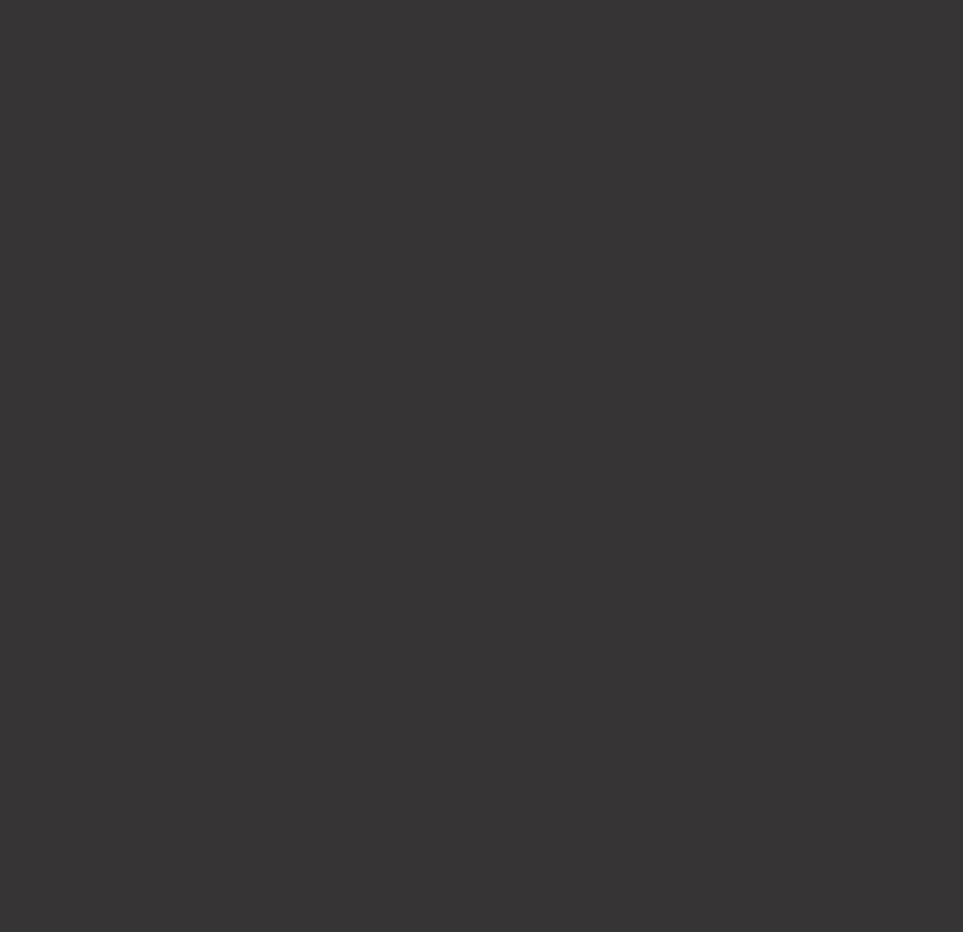
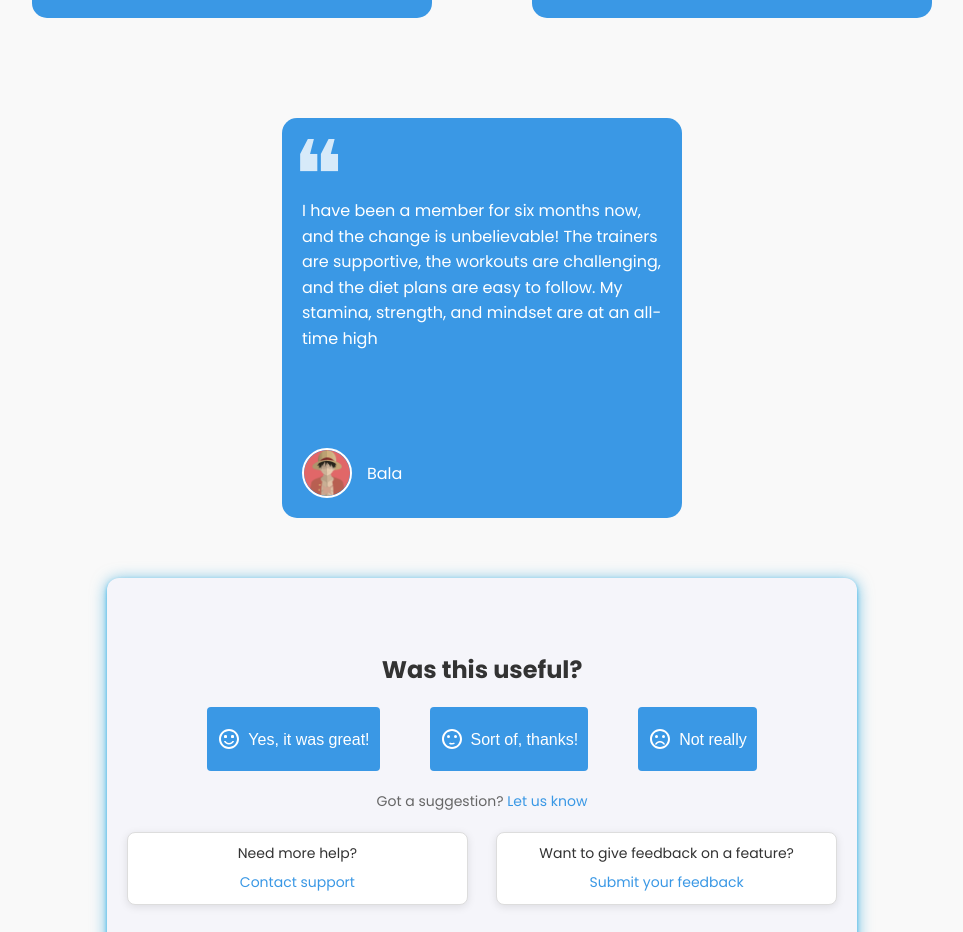
Before and after one commit to APBSS/App-Dev-Lab, a React (Create React App) app in the folder gym/: page /feedback in a window 1280 px wide. Before the commit this address had no page. Shown: the part 600-1532 px from the top of the page, without its empty margins (158-1121 px from the left). Before the commit the page ends 800 px from the top, so only its background shows below. Built offline with nearby package versions, Linux system fonts and the light colour scheme; what chartjs-plugin-datalabels would draw is missing.

Commit message:
feedback page added

```diff
--- a/gym/src/App.js
+++ b/gym/src/App.js
@@ -4,6 +4,7 @@ import SignIn from "./components/SignIn";
 import Register from "./components/Register";
 import Dashboard1 from "./components/Main/Dashboard1";
 import Diet from "./components/Main/Diet";
+import Feedback from "./components/Main/Feedback";
 
 function App() {
   return (
@@ -14,6 +15,7 @@ function App() {
         <Route path="/register" element={<Register />}/>
         <Route path="/dashboard1" element={<Dashboard1 />}/>
         <Route path="/diet" element={<Diet />}/>
+        <Route path="/feedback" element={<Feedback />}/>
       </Routes>
     </BrowserRouter>
   );
--- a/gym/src/components/Main/Dashboard1.css
+++ b/gym/src/components/Main/Dashboard1.css
@@ -41,12 +41,9 @@
     flex-direction: column;
     justify-content: space-between;
     box-shadow: 0 4px 8px rgba(0, 0, 0, 0.3);
-    transition: transform 0.3s, box-shadow 0.3s, opacity 0.3s;
+    transition: ease-in-out 0.4s, box-shadow 0.3s, opacity 0.3s;
     opacity: 0;
     animation: fadeInUp 0.5s ease-in-out forwards;
-  }
-  .dashboard-card:hover{
-    transform: scale(1.2);
   }
 
   .dashboard-card.large {
@@ -67,7 +64,7 @@
   }
 
   .dashboard-card:hover {
-    transform: translateY(-5px);
+    transform: scale(1.3);
     box-shadow: 0 6px 12px rgba(0, 0, 0, 0.4);
   }
 
@@ -291,3 +288,6 @@
   background-color: #ccc;
   color: #333;
 }
+.feed{
+  cursor: pointer;
+}
--- a/gym/src/components/Main/Dashboard1.jsx
+++ b/gym/src/components/Main/Dashboard1.jsx
@@ -131,7 +131,8 @@ const Dashboard1 = () => {
           </ul>
         </div>
 
-        <div className="dashboard-card">
+        <Link to="/feedback" className="dashboard-card feed" style={{textDecoration:"none"}}>
+
           <h6>Member Feedback</h6>
           <ul className="dashboard-list">
             {['Great gym! Loving the atmosphere.', 'The trainers are really helpful.', 'Could use more equipment.'].map(
@@ -140,7 +141,8 @@ const Dashboard1 = () => {
               )
             )}
           </ul>
-        </div>
+
+        </Link>
 
         <div className="dashboard-card white-theme">
           <h6>Reports</h6>
--- /dev/null
+++ b/gym/src/components/Main/Feedback.css
@@ -0,0 +1,187 @@
+/* Feedback.css */
+.feedback-container {
+    text-align: center;
+    padding: 50px 20px;
+    background-color: #f9f9f9;
+    min-height: 100vh; /* Full height */
+  }
+
+  .feedback-heading {
+    font-size: 2.5rem;
+    margin-bottom: 10px;
+    color: #333;
+  }
+
+  .feedback-subheading {
+    font-size: 1.2rem;
+    margin-bottom: 40px;
+    color: #666;
+  }
+
+  .testimonials-grid {
+    display: flex;
+    justify-content: center;
+    flex-wrap: wrap;
+    gap: 100px;
+  }
+
+  .testimonial-card {
+    background-color: #3a98e5;
+    border-radius: 15px;
+    padding: 20px;
+    width: 400px;
+    text-align: left;
+    color: white;
+    position: relative;
+    display: flex;
+    flex-direction: column;
+    justify-content: space-between; /* Ensures that the content stretches */
+    min-height: 400px; /* Set a minimum height to make cards even */
+  }
+
+  .testimonial-quote-icon {
+    font-size: 6rem;
+    position: absolute;
+    top: -15px;
+    left: 10px;
+    opacity: 0.8;
+  }
+
+  .testimonial-text {
+    font-size: 1rem;
+    line-height: 1.6;
+    margin-bottom: 30px;
+    padding-top: 60px;
+    flex-grow: 1;
+  }
+
+  .testimonial-person {
+    display: flex;
+    align-items: center;
+    margin-top: 20px;
+  }
+
+  .testimonial-avatar {
+    width: 50px;
+    height: 50px;
+    border-radius: 50%;
+    margin-right: 15px;
+    border: 2px solid white;
+  }
+
+  .testimonial-name {
+    font-size: 1rem;
+    color: #fff;
+  }
+  /* Main container */
+.feedback-contain{
+  width: 750px;
+  height: 400px;
+  display: flex;
+  flex-direction: column;
+  align-items: center;
+  justify-content: center;
+  padding: 20px;
+  background-color: #f5f5fa;
+  border-radius: 12px;
+  margin-top: 60px;
+  box-shadow: rgba(0, 165, 236, 0.6) 0px 2px 4px 0px, rgba(4, 148, 209, 0.6) 0px 2px 16px 0px;
+}
+
+/* Title */
+.feedback-contain h1 {
+  font-size: 24px;
+  margin-bottom: 20px;
+  color: #333;
+}
+
+/* Feedback button options */
+.feedback-options {
+  display: flex;
+  justify-content: center;
+  gap: 50px;
+  margin-bottom: 20px;
+}
+
+.feedback-button {
+  padding: 20px 10px;
+  border: none;
+  border-radius: 4px;
+  font-size: 16px;
+  cursor: pointer;
+  transition: background-color 0.3s ease;
+  display: flex;
+  gap: 7px;
+}
+.feedback-button span{
+  margin-top: 4px;
+}
+
+/* Button specific styles */
+.feedback-button.great {
+  background-color: #3a98e5;
+  color: #fff;
+}
+
+.feedback-button.okay {
+  background-color: #3a98e5;
+  color: #fff;
+}
+
+.feedback-button.not-really {
+  background-color: #3a98e5;
+  color: #fff;
+}
+
+.feedback-button:hover {
+  opacity: 0.8;
+}
+
+/* Suggestion link */
+.suggestion-text {
+  margin-bottom: 20px;
+  font-size: 14px;
+  color: #666;
+}
+
+.suggestion-text a {
+  color: #3a98e5;
+  text-decoration: none;
+}
+
+.suggestion-text a:hover {
+  text-decoration: underline;
+}
+
+/* Extra option cards */
+.extra-options {
+  display: flex;
+  justify-content: space-between;
+  width: 100%;
+}
+
+.extra-option {
+  background-color: #fff;
+  border: 1px solid #ddd;
+  border-radius: 8px;
+  padding: 10px;
+  text-align: center;
+  width: 48%;
+  box-shadow: 0 2px 8px rgba(0, 0, 0, 0.1);
+}
+
+.extra-option p {
+  font-size: 14px;
+  color: #333;
+  margin-bottom: 5px;
+}
+
+.extra-option a {
+  color: #3a98e5;
+  text-decoration: none;
+  font-size: 14px;
+}
+
+.extra-option a:hover {
+  text-decoration: underline;
+}
--- /dev/null
+++ b/gym/src/components/Main/Feedback.jsx
@@ -0,0 +1,91 @@
+import React from 'react';
+import './Feedback.css'; // Import the new CSS file
+import person from '../../images/person.png'
+import SentimentSatisfiedAltIcon from '@mui/icons-material/SentimentSatisfiedAlt';
+import SentimentVeryDissatisfiedIcon from '@mui/icons-material/SentimentVeryDissatisfied';
+import SentimentSatisfiedIcon from '@mui/icons-material/SentimentSatisfied';
+import KeyboardBackspaceIcon from '@mui/icons-material/KeyboardBackspace';
+import { Link } from 'react-router-dom';
+// Testimonial component
+const Testimonial = ({ text, name, image }) => {
+  return (
+    <div className="testimonial-card">
+      <div className="testimonial-quote-icon">❝</div>
+      <p className="testimonial-text">{text}</p>
+      <div className="testimonial-person">
+        <img src={person} alt={name} className="testimonial-avatar" />
+        <p className="testimonial-name">{name}</p>
+      </div>
+    </div>
+  );
+};
+
+// Main Component
+const Feedback = () => {
+  const testimonials = [
+    {
+      text: 'Since starting this program, I have never felt stronger or healthier. The personalized diet plans and expert guidance have transformed my fitness journey. The gym environment is motivating, and Im seeing incredible results week by week. Highly recommend!',
+      name: 'Luffy',
+      image: {person}, // Replace with actual image URL
+    },
+    {
+      text: 'This is the best decision I have ever made for my health. The combination of a balanced diet and regular workouts at this gym has helped me lose weight, build muscle, and improve my overall well-being. I feel more energized and confident',
+      name: 'Prathish',
+      image: {person}, // Replace with actual image URL
+    },
+    {
+      text: 'I have been a member for six months now, and the change is unbelievable! The trainers are supportive, the workouts are challenging, and the diet plans are easy to follow. My stamina, strength, and mindset are at an all-time high',
+      name: 'Bala',
+      image: {person}, // Replace with actual image URL
+    },
+  ];
+
+  return (
+    <div style={{display:"flex",flexDirection:"column"}}>
+      <Link to="/dashboard1" style={{color:"black"}}><KeyboardBackspaceIcon style={{position:"absolute",top:25,left:25,fontSize:40,cursor:"pointer"}}/></Link>
+      <div className="feedback-container">
+      <h2 className="feedback-heading">How We Help People</h2>
+      <p className="feedback-subheading">
+        With serious savings, a seamless online application, and unique community
+        benefits, our members have a lot to say about our loans!
+      </p>
+      <div className="testimonials-grid">
+        {testimonials.map((testimonial, index) => (
+          <Testimonial
+            key={index}
+            text={testimonial.text}
+            name={testimonial.name}
+            image={testimonial.image}
+          />
+        ))}
+      </div>
+      <div style={{display:"flex",justifyContent:"center"}}>
+      <div className="feedback-contain">
+    <h1>Was this useful?</h1>
+    <div className="feedback-options">
+      <button className="feedback-button great"><SentimentSatisfiedAltIcon/><span>Yes, it was great!</span></button>
+      <button className="feedback-button okay"><SentimentSatisfiedIcon/><span>Sort of, thanks!</span></button>
+      <button className="feedback-button not-really"><SentimentVeryDissatisfiedIcon/><span>Not really</span></button>
+    </div>
+    <p className="suggestion-text">
+      Got a suggestion? <a href="#!">Let us know</a>
+    </p>
+    <div className="extra-options">
+      <div className="extra-option">
+        <p>Need more help?</p>
+        <a href="#!">Contact support</a>
+      </div>
+      <div className="extra-option">
+        <p>Want to give feedback on a feature?</p>
+        <a href="#!">Submit your feedback</a>
+      </div>
+    </div>
+      </div>
+      </div>
+    </div>
+
+    </div>
+  );
+};
+
+export default Feedback;
```
Also changed, not shown: gym/src/images/person.png (added).
